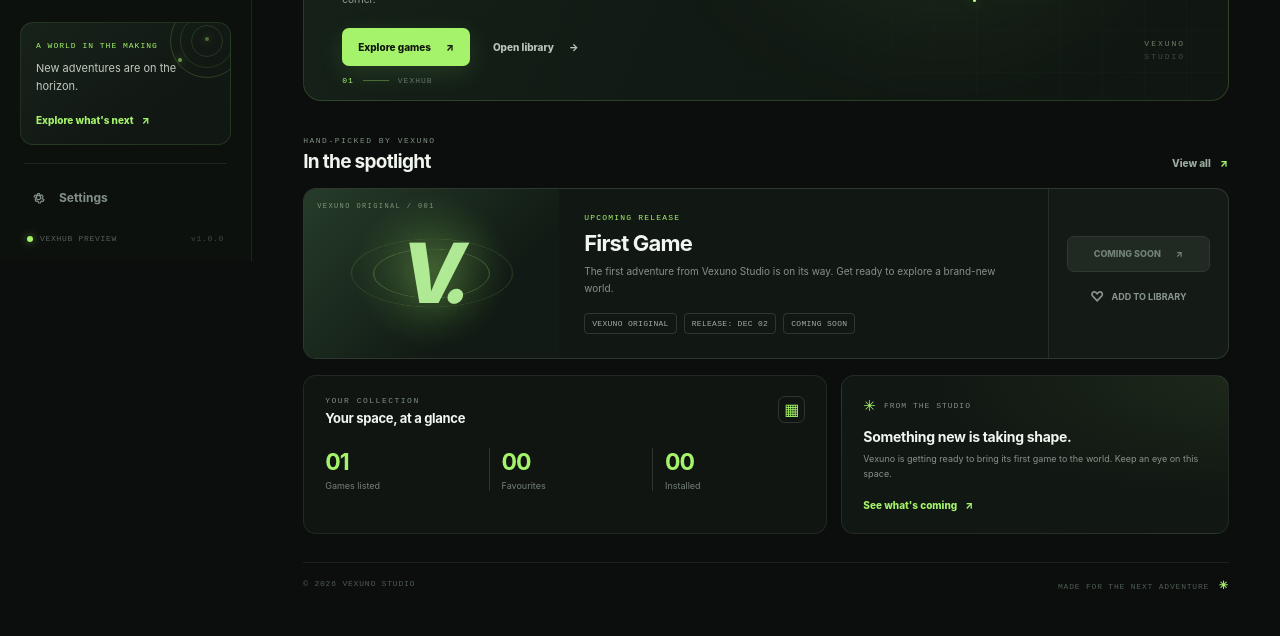
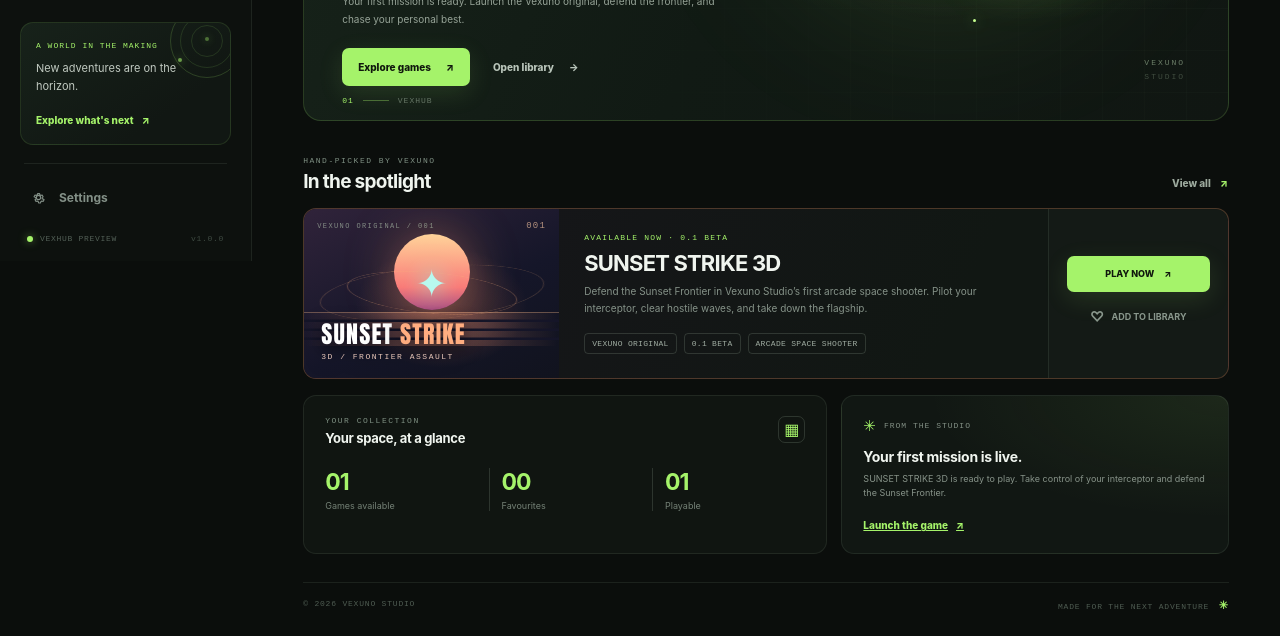
Before and after one commit to Littendekitten/VexHub, a plain HTML site: page index.html in a window 1280 px wide. Shown: the part 539-1175 px from the top of the page. Drawn offline with Linux system fonts and the light colour scheme.

Commit message:
Add files via upload

```diff
--- a/script.js
+++ b/script.js
@@ -2,12 +2,13 @@
   'use strict';
 
   const GAME = {
-    id: 'first-game',
-    title: 'First Game',
-    description: 'The first adventure from Vexuno Studio is on its way. Get ready to explore a brand-new world.',
-    release: 'DEC 02',
-    status: 'UPCOMING RELEASE',
-    tags: ['VEXUNO ORIGINAL', 'RELEASE: DEC 02', 'COMING SOON']
+    id: 'sunset-strike-3d',
+    title: 'SUNSET STRIKE 3D',
+    description: 'Defend the Sunset Frontier in Vexuno Studio’s first arcade space shooter. Pilot your interceptor, clear hostile waves, and take down the flagship.',
+    release: '0.1 BETA',
+    status: 'AVAILABLE NOW · 0.1 BETA',
+    tags: ['VEXUNO ORIGINAL', '0.1 BETA', 'ARCADE SPACE SHOOTER'],
+    url: 'games/sunset-strike-3d/index.html'
   };
 
   const storage = {
@@ -55,11 +56,15 @@
   function gameCard() {
     const saved = isFavorite();
     return `
-      <article class="featured-card">
-        <div class="game-cover" aria-label="Abstract Vexuno game artwork">
+      <article class="featured-card sunset-featured">
+        <a class="game-cover sunset-cover" href="${GAME.url}" aria-label="Play ${GAME.title}">
           <span class="cover-stamp">VEXUNO ORIGINAL / 001</span>
-          <span class="cover-v" aria-hidden="true">V.</span>
-        </div>
+          <span class="sunset-sun" aria-hidden="true"></span>
+          <span class="sunset-horizon" aria-hidden="true"></span>
+          <span class="sunset-ship" aria-hidden="true">✦</span>
+          <span class="sunset-cover-title">SUNSET <b>STRIKE</b><small>3D / FRONTIER ASSAULT</small></span>
+          <span class="sunset-cover-number">001</span>
+        </a>
         <div class="game-details">
           <p class="release-label">${GAME.status}</p>
           <h3>${GAME.title}</h3>
@@ -67,7 +72,7 @@
           <div class="game-tags">${GAME.tags.map(tag => `<span class="game-tag">${tag}</span>`).join('')}</div>
         </div>
         <div class="game-action">
-          <button class="button button-disabled" type="button" disabled aria-label="${GAME.title} is coming soon">COMING SOON <span aria-hidden="true">↗</span></button>
+          <a class="button button-primary launch-game-button" href="${GAME.url}">PLAY NOW <span aria-hidden="true">↗</span></a>
           <button class="favorite-button ${saved ? 'saved' : ''}" data-action="favorite" type="button" aria-pressed="${saved}"><span class="heart" aria-hidden="true">${saved ? '♥' : '♡'}</span>${saved ? 'SAVED TO LIBRARY' : 'ADD TO LIBRARY'}</button>
         </div>
       </article>`;
@@ -78,7 +83,7 @@
       <section class="welcome-row">
         <div><p class="eyebrow"><span class="eyebrow-line"></span> YOUR VEXUNO SPACE</p>
           <h1>Welcome to <span>VexHub.</span></h1>
-          <p class="welcome-subtitle">One home for everything Vexuno. Find your next game, keep your favourites close, and stay in the loop.</p>
+          <p class="welcome-subtitle">One home for everything Vexuno. Launch SUNSET STRIKE 3D, keep your favourites close, and discover what’s next.</p>
         </div><div class="welcome-mark" aria-hidden="true">V<span>.</span></div>
       </section>
       <section class="hero-panel" aria-labelledby="hero-title">
@@ -87,7 +92,7 @@
           <div class="hero-tag"><span class="pulse-dot"></span> THE VEXUNO UNIVERSE</div>
           <p class="hero-overline">PLAY. EXPLORE. REPEAT.</p>
           <h2 id="hero-title">Your next<br /><span>adventure</span> starts here.</h2>
-          <p class="hero-description">Discover games made by Vexuno Studio. Your next favourite is just around the corner.</p>
+          <p class="hero-description">Your first mission is ready. Launch the Vexuno original, defend the frontier, and chase your personal best.</p>
           <div class="hero-actions"><button class="button button-primary" data-page="discover" type="button">Explore games <span aria-hidden="true">↗</span></button><button class="button button-quiet" data-page="library" type="button">Open library <span aria-hidden="true">→</span></button></div>
         </div>
         <div class="hero-art" aria-hidden="true"><div class="art-ring ring-one"></div><div class="art-ring ring-two"></div><div class="art-ring ring-three"></div><div class="art-core"><span>V</span></div><div class="art-spark spark-one"></div><div class="art-spark spark-two"></div><div class="art-spark spark-three"></div><div class="art-caption">VEXUNO<br /><span>STUDIO</span></div></div>
@@ -95,8 +100,8 @@
       </section>
       <section class="section-block"><div class="section-heading"><div><p class="eyebrow">HAND-PICKED BY VEXUNO</p><h2>In the spotlight</h2></div><button class="subtle-link" data-page="discover" type="button">View all <span aria-hidden="true">↗</span></button></div><div id="featured-game">${gameCard()}</div></section>
       <section class="bottom-grid">
-        <div class="section-card stats-card"><div class="card-heading"><div><p class="eyebrow">YOUR COLLECTION</p><h3>Your space, at a glance</h3></div><span class="mini-icon">▦</span></div><div class="stats-grid"><div class="stat-item"><strong>01</strong><span>Games listed</span></div><div class="stat-item"><strong>${String(state.favorites.length).padStart(2, '0')}</strong><span>Favourites</span></div><div class="stat-item"><strong>00</strong><span>Installed</span></div></div></div>
-        <div class="section-card update-card"><div class="update-top"><span class="update-icon">✳</span><span class="update-label">FROM THE STUDIO</span></div><h3>Something new is taking shape.</h3><p>Vexuno is getting ready to bring its first game to the world. Keep an eye on this space.</p><button class="text-button" data-page="discover" type="button">See what's coming <span aria-hidden="true">↗</span></button></div>
+        <div class="section-card stats-card"><div class="card-heading"><div><p class="eyebrow">YOUR COLLECTION</p><h3>Your space, at a glance</h3></div><span class="mini-icon">▦</span></div><div class="stats-grid"><div class="stat-item"><strong>01</strong><span>Games available</span></div><div class="stat-item"><strong>${String(state.favorites.length).padStart(2, '0')}</strong><span>Favourites</span></div><div class="stat-item"><strong>01</strong><span>Playable</span></div></div></div>
+        <div class="section-card update-card"><div class="update-top"><span class="update-icon">✳</span><span class="update-label">FROM THE STUDIO</span></div><h3>Your first mission is live.</h3><p>SUNSET STRIKE 3D is ready to play. Take control of your interceptor and defend the Sunset Frontier.</p><a class="text-button" href="games/sunset-strike-3d/index.html">Launch the game <span aria-hidden="true">↗</span></a></div>
       </section>
       ${footerTemplate()}`;
   }
@@ -107,7 +112,7 @@
 
   function discoverTemplate() {
     const found = `${GAME.title} ${GAME.description} ${GAME.tags.join(' ')}`.toLowerCase().includes(state.search.toLowerCase());
-    return `<header class="page-header"><p class="eyebrow">THE VEXUNO CATALOGUE</p><h1>Find your next <span>favourite.</span></h1><p>Explore games from Vexuno Studio. New worlds and experiences will appear here as they are announced.</p></header>
+    return `<header class="page-header"><p class="eyebrow">THE VEXUNO CATALOGUE</p><h1>Find your next <span>favourite.</span></h1><p>The Vexuno catalogue starts here. SUNSET STRIKE 3D is available now in its first 0.1 BETA build.</p></header>
       <div class="results-bar"><span>SHOWING <strong>${found ? '01' : '00'}</strong> OF 01 GAMES</span><span>${state.search ? `SEARCH: “${escapeHTML(state.search)}”` : 'LATEST RELEASES'}</span></div>
       ${found ? gameCard() : `<div class="empty-state"><div class="empty-symbol">⌕</div><h2>No games found</h2><p>We couldn't find a game matching “${escapeHTML(state.search)}”. Try another search.</p><button class="button button-primary" data-action="clear-search" type="button">Clear search</button></div>`}
       ${footerTemplate()}`;
@@ -115,9 +120,9 @@
 
   function libraryTemplate() {
     const hasSaved = isFavorite();
-    return `<header class="page-header"><p class="eyebrow">YOUR PERSONAL COLLECTION</p><h1>My <span>library.</span></h1><p>Your saved Vexuno games, all in one place. Favourites are stored on this device.</p></header>
+    return `<header class="page-header"><p class="eyebrow">YOUR PERSONAL COLLECTION</p><h1>My <span>library.</span></h1><p>Your saved Vexuno games, all in one place. Launch games straight from your library. Favourites are stored on this device.</p></header>
       <div class="results-bar"><span>SAVED GAMES <strong>${String(state.favorites.length).padStart(2, '0')}</strong></span><span>LOCAL COLLECTION</span></div>
-      ${hasSaved ? gameCard() : `<div class="empty-state"><div class="empty-symbol">＋</div><h2>Your library is waiting</h2><p>Save games you like and they'll show up here. Start by checking out what's coming from Vexuno Studio.</p><button class="button button-primary" data-page="discover" type="button">Discover games <span aria-hidden="true">↗</span></button></div>`}
+      ${hasSaved ? gameCard() : `<div class="empty-state"><div class="empty-symbol">＋</div><h2>Your library is waiting</h2><p>Save games you like and they'll show up here. Add SUNSET STRIKE 3D to your collection to keep it close.</p><button class="button button-primary" data-page="discover" type="button">Discover games <span aria-hidden="true">↗</span></button></div>`}
       ${footerTemplate()}`;
   }
 
--- a/style.css
+++ b/style.css
@@ -225,3 +225,18 @@ h1, h2, h3, p { overflow-wrap: break-word; }
 @media (prefers-reduced-motion: reduce) { *, *::before, *::after { scroll-behavior: auto !important; animation-duration: .01ms !important; animation-iteration-count: 1 !important; transition-duration: .01ms !important; } }
 
 body.reduce-motion *, body.reduce-motion *::before, body.reduce-motion *::after { scroll-behavior: auto !important; animation: none !important; transition: none !important; }
+
+/* SUNSET STRIKE 3D — first playable Vexuno original */
+.sunset-featured { border-color: rgba(255,155,105,.25); background: linear-gradient(115deg,#17151b,#111713 70%); }
+.sunset-cover { text-decoration:none; isolation:isolate; background:radial-gradient(ellipse at 54% 58%,rgba(255,139,97,.27),transparent 44%),linear-gradient(155deg,#30233a,#151629 57%,#11131e); }
+.sunset-cover::before { width:230px;height:130px;border-color:#ffb27c30;transform:rotateX(67deg) rotateZ(-18deg); }
+.sunset-cover::after { width:174px;height:100px;border-color:#ffb27c48;transform:rotateX(67deg) rotateZ(18deg); }
+.sunset-sun { position:absolute;top:25px;left:50%;width:76px;height:76px;transform:translateX(-50%);border-radius:50%;background:linear-gradient(180deg,#ffd49a,#fa7b79 70%,#a94f83);box-shadow:0 0 50px #ff986b66; }
+.sunset-horizon { position:absolute;left:0;right:0;bottom:32px;height:34px;background:repeating-linear-gradient(180deg,transparent 0 6px,#151528 7px 9px),linear-gradient(90deg,transparent,#fa9d7b55,transparent);border-top:1px solid #ffbf8c55; }
+.sunset-ship { position:absolute;left:50%;top:44%;z-index:2;transform:translate(-50%,-50%);color:#b8f9ef;font-size:38px;text-shadow:0 0 22px #79ffee,0 0 55px #ff926d; }
+.sunset-cover-title { position:absolute;left:17px;right:17px;bottom:17px;z-index:3;color:#fff;font:900 24px/.82 'Barlow Condensed',Impact,sans-serif;letter-spacing:.05em;text-shadow:0 2px 18px #080914; }
+.sunset-cover-title b { color:#ffad80; }
+.sunset-cover-title small { display:block;margin-top:7px;color:#e9c7b9;font:8px 'DM Mono',monospace;letter-spacing:.19em; }
+.sunset-cover .sunset-cover-number { position:absolute;right:13px;top:12px;color:#ffcca5aa;font:9px 'DM Mono',monospace;letter-spacing:.14em; }
+.launch-game-button { text-decoration:none;display:flex;align-items:center;justify-content:center;gap:10px; }
+@media(max-width:620px){.sunset-cover-title{font-size:25px}.sunset-sun{top:20px;width:70px;height:70px}}
```
Also changed, not shown: 1 other file.
